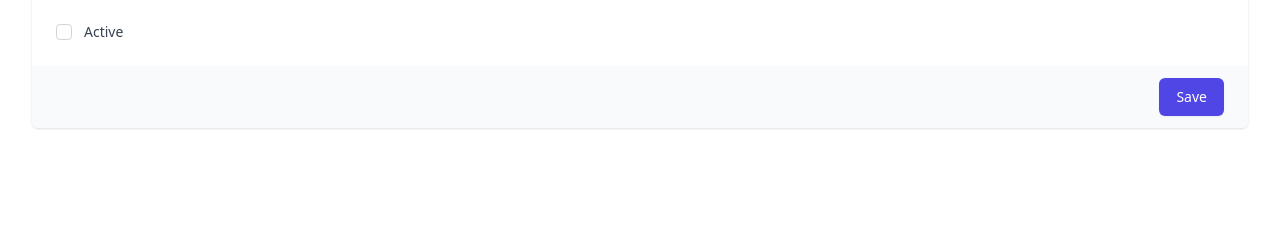
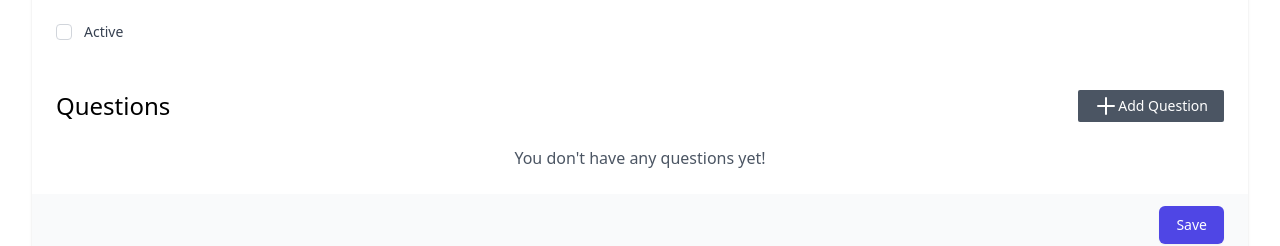
Before and after one commit to mikseros/Survey-App, a Vue app in the folder vue/: page /surveys/create in a window 1280 px wide. Shown: the part 592-838 px from the top of the page. Before the commit the page ends 800 px from the top, so only its background shows below. Built offline with nearby package versions, Linux system fonts and the light colour scheme; sample sign-in values are in the browser's storage.

Commit message:
Starting with Questions

```diff
--- a/vue/src/views/SurveyView.vue
+++ b/vue/src/views/SurveyView.vue
@@ -145,6 +145,41 @@
                     <!--/ Status -->
                 </div>
                 <!--/ Survey Fields -->
+
+                <div class="px-4 py-5 bg-white space-y-6 sm:p-6">
+                    <h3 class="text-2xl font-sembibold flex items-center justify-between">
+                        Questions
+
+                        <!-- Add new question -->
+                        <button
+                            type="button"
+                            @click="addQuestion()"
+                            class="
+                                flex items-center text-sm py-1 px-4 rounded-sm
+                                text-white bg-gray-600 hover:bg-gray-700
+                            "
+                        >
+                            <svg xmlns="http://www.w3.org/2000/svg" class="h-6 w-6" fill="none" viewBox="0 0 24 24" stroke="currentColor">
+                                <path stroke-linecap="round" stroke-linejoin="round" stroke-width="2" d="M12 4v16m8-8H4" />
+                            </svg>
+                            Add Question
+                        </button>
+                        <!--/ Add new question -->
+                    </h3>
+                    <div v-if="!model.questions.length" class="text-center text-gray-600">
+                        You don't have any questions yet!
+                    </div>
+                    <div v-for="(question, index) in model.questions" :key="question.id">
+                        <QuestionEditor
+                            :question="question"
+                            :index="index"
+                            @change="questionChange"
+                            @addQuestion="addQuestion"
+                            @deleteQuestion="deleteQuestion"
+                        />
+                    </div>
+                </div>
+
                 <div class="px-4 py-3 bg-gray-50 text-right sm:px-6">
                     <button
                         type="submit"
```
